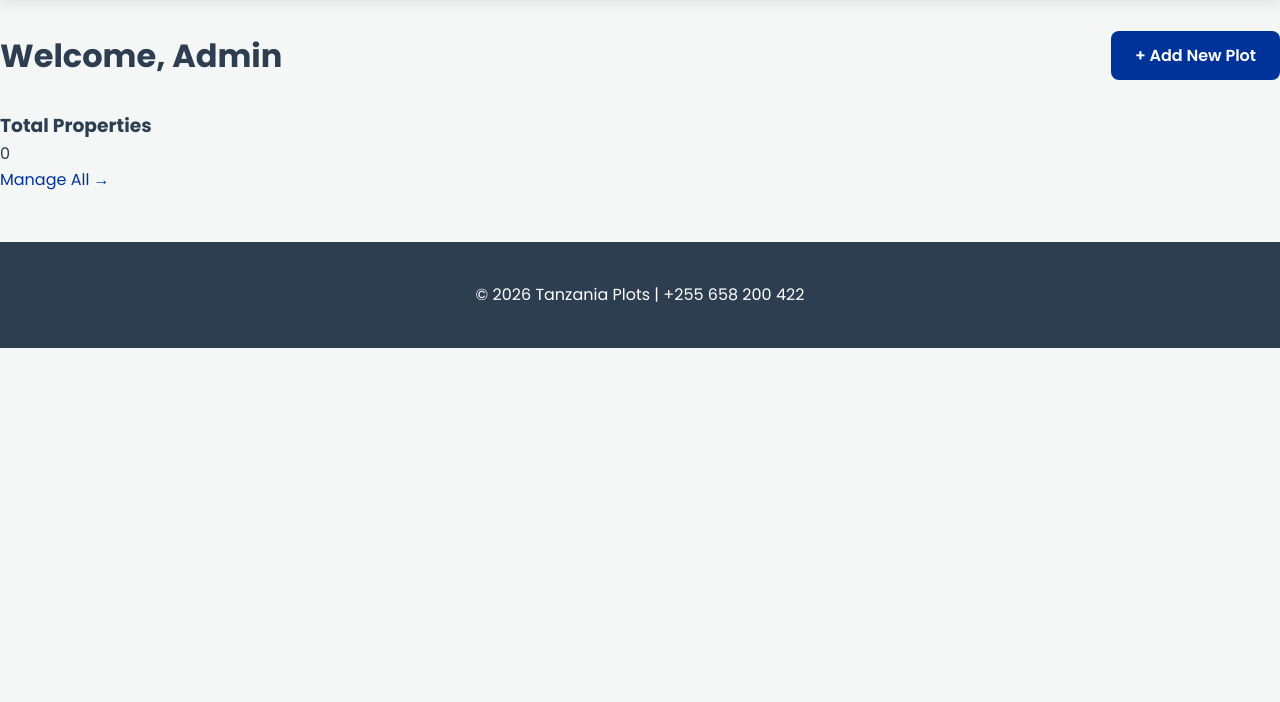
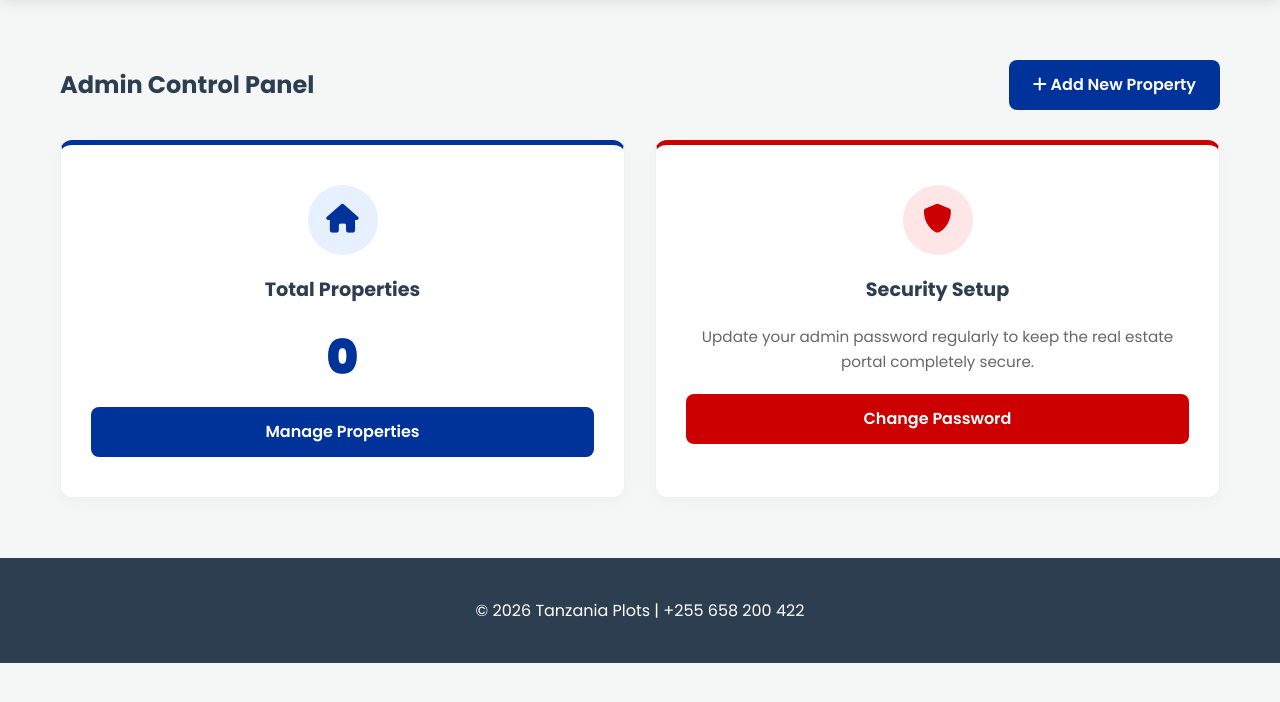
Before and after one commit to ngamilagaboniface-beep/tanzania_plots, a Flask app: page /admin in a window 1280 px wide. Shown: the part 70-772 px from the top of the page. Run offline with Flask 3, Linux system fonts and the light colour scheme; the visitor is signed in with stand-in values (Sample User, id 1); data that the repository does not hold is empty.

Commit message:
Redesign admin dashboard layout and content

```diff
--- a/templates/admin/dashboard.html
+++ b/templates/admin/dashboard.html
@@ -1,15 +1,27 @@
 {% extends "base.html" %}
 {% block content %}
-<div style="display:flex; justify-content:space-between; align-items:center; margin-top:30px">
-    <h1>Welcome, Admin</h1>
-    <a href="{{ url_for('admin_plot_create') }}" class="btn btn-blue">+ Add New Plot</a>
-</div>
+<div class="container" style="margin-top: 60px; margin-bottom: 60px;">
+    <div style="display:flex; justify-content:space-between; align-items:center;">
+        <h2 style="color: var(--dark);">Admin Control Panel</h2>
+        <a href="{{ url_for('admin_plot_create') }}" class="btn btn-blue"><i class="fa fa-plus"></i> Add New Property</a>
+    </div>
 
-<div style="display:grid; grid-template-columns: repeat(auto-fit, minmax(250px, 1fr)); gap:20px; margin-top:30px">
-    <div class="stat-card">
-        <h3>Total Properties</h3>
-        <div class="number">{{ plots_count }}</div>
-        <a href="{{ url_for('admin_plots') }}" style="text-decoration:none; color:var(--primary-blue)">Manage All &rarr;</a>
+    <div class="benefits-grid" style="margin-top: 30px;">
+
+        <div class="benefit-card" style="border-top: 5px solid var(--primary-blue);">
+            <div class="benefit-icon" style="background: #e6f0ff; color: var(--primary-blue);"><i class="fa fa-home"></i></div>
+            <h3>Total Properties</h3>
+            <p style="font-size: 3rem; font-weight: 900; color: var(--primary-blue); margin: 10px 0;">{{ plots_count }}</p>
+            <a href="{{ url_for('admin_plots') }}" class="btn btn-blue" style="width:100%;">Manage Properties</a>
+        </div>
+
+        <div class="benefit-card" style="border-top: 5px solid var(--primary-red);">
+            <div class="benefit-icon" style="background: #ffe6e6; color: var(--primary-red);"><i class="fa fa-shield-alt"></i></div>
+            <h3>Security Setup</h3>
+            <p style="margin: 20px 0;">Update your admin password regularly to keep the real estate portal completely secure.</p>
+            <a href="{{ url_for('admin_change_password') }}" class="btn" style="background: var(--primary-red); color: white; width:100%;">Change Password</a>
+        </div>
+
     </div>
 </div>
 {% endblock %}
```
